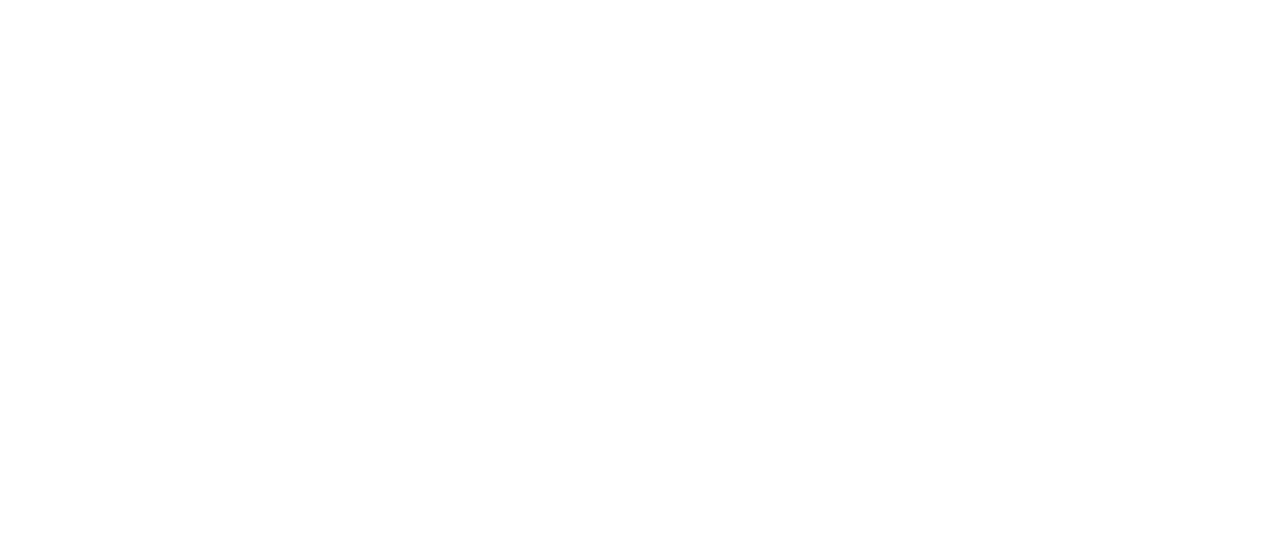
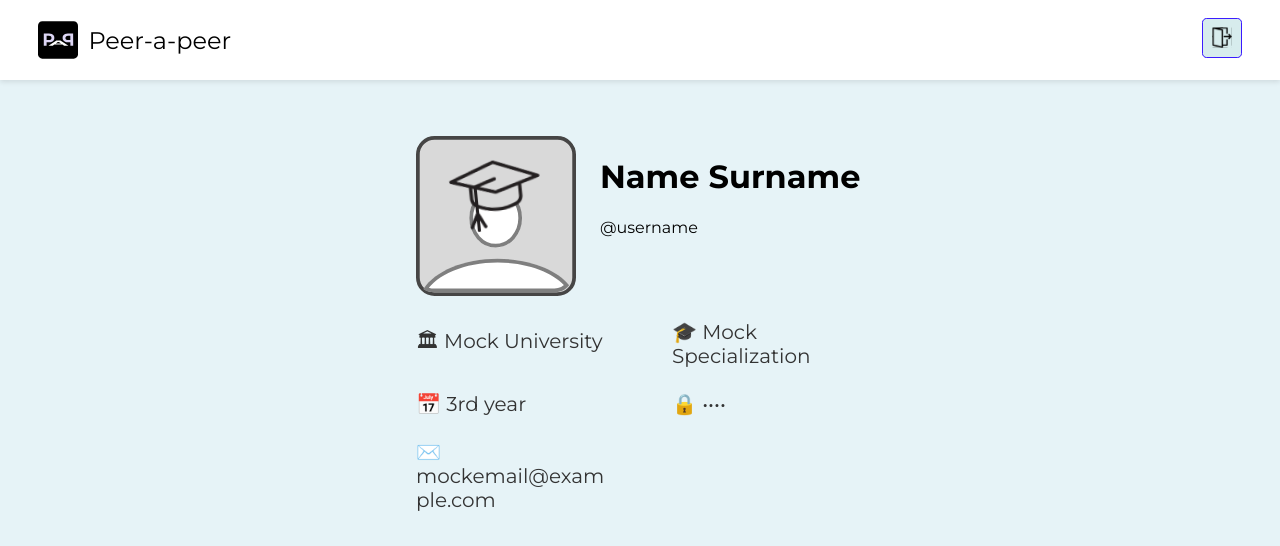
Before and after one commit to StrivingToAdoniss/PEER-tutoring-platform, a React (Create React App) app in the folder frontend/: page /profile in a window 1280 px wide. Before the commit this address had no page. Shown: the top 546 px of the page. Built offline with nearby package versions, Linux system fonts and the light colour scheme; no server answers.

Commit message:
Added profile page

```diff
--- a/frontend/src/App.js
+++ b/frontend/src/App.js
@@ -2,6 +2,7 @@
 import Home from './pages/Home';
 import LogIn from './pages/LogIn';
 import SignUp from './pages/SignUp';
+import ProfilePage from './pages/ProfilePage';
 
 
 function App() {
@@ -11,6 +12,7 @@
         <Route path="/" element={<Home />} />
         <Route path="/login" element={<LogIn />} />  {/* Route for login */}
         <Route path="/signup" element={<SignUp />} />  {/* Route for SignUp */}
+        <Route path="/profile" element={<ProfilePage />} />
     </Routes>
     </Router>
   );
--- /dev/null
+++ b/frontend/src/pages/ProfilePage.js
@@ -0,0 +1,121 @@
+import React, { useEffect, useState } from 'react';
+import axios from 'axios';
+import { useNavigate } from 'react-router-dom';
+import logo from '../assets/Global/logo.svg';
+import defaultProfilePicture from '../assets/ProfilePage/default_profile_pic.svg'; // Fallback image
+import '../styles/ProfilePage.css';
+import logoutIcon from '../assets/ProfilePage/logout_button.svg';
+
+const ProfilePage = () => {
+    const navigate = useNavigate();
+    const [userData, setUserData] = useState({
+      name: 'Name Surname',
+      username: '@username',
+      university: 'Mock University',
+      specialization: 'Mock Specialization',
+      year: '3rd year',
+      password: '••••',
+      email: 'mockemail@example.com',
+      photo_url: defaultProfilePicture,
+      role: 'STUDENT', // Role can be TUTOR or STUDENT
+      subject: 'Mock Subject',
+      confirmation_file: 'mock_certificate.pdf',
+    });
+
+    const handleLogoClick = () => {
+        navigate('/'); // Redirect to the main page
+    };
+
+    const baseURL = process.env.REACT_APP_BASE_URL;
+
+    useEffect(() => {
+      const fetchUserData = async () => {
+        try {
+          const token = localStorage.getItem('accessToken');
+          const response = await axios.get(`${baseURL}/accounts/profile`, {
+            headers: { Authorization: `Bearer ${token}` },
+          });
+
+          const data = response.data;
+          setUserData({
+            name: data.name || 'Name Surname',
+            username: data.username || '@username',
+            university: data.university || 'Mock University',
+            specialization: data.specialization || 'Mock Specialization',
+            year: data.year || '3rd year',
+            password: '••••',
+            email: data.email || 'mockemail@example.com',
+            photo_url: data.photo_url || defaultProfilePicture,
+            role: data.role || 'STUDENT',
+            subject: data.subject || 'Mock Subject',
+            confirmation_file: data.confirmation_file || 'mock_certificate.pdf',
+          });
+        } catch (error) {
+          console.error('Failed to fetch user data:', error);
+        }
+      };
+
+      fetchUserData();
+    }, []);
+
+    const handleLogout = () => {
+      localStorage.removeItem('accessToken');
+      localStorage.removeItem('refreshToken');
+      navigate('/login');
+    };
+
+    return (
+        <div className="profile-page">
+        {/* Sticky Navbar */}
+        <nav className="navbar">
+        <div className="navbar-logo" onClick={handleLogoClick} style={{ cursor: 'pointer' }}>
+          <img src={logo} alt="Logo" className="logo-image" />
+          <span className="logo-text">Peer-a-peer</span>
+        </div>
+        <div className="logout-button" onClick={handleLogout}>
+          <img src={logoutIcon} alt="Log out" />
+        </div>
+      </nav>
+        {/* Profile Section */}
+        <div className="profile-container">
+            <div className="profile-header">
+            <img
+                src={userData.photo_url}
+                alt="Profile"
+                className="profile-picture"
+            />
+            <div>
+                <h1>{userData.name}</h1>
+                <p className="username">{userData.username}</p>
+            </div>
+            </div>
+
+            <div className="profile-details">
+            <p>🏛 {userData.university}</p>
+            <p>🎓 {userData.specialization}</p>
+            <p>📅 {userData.year}</p>
+            <p>🔒 {userData.password}</p>
+            <p>✉️ {userData.email}</p>
+
+            {userData.role === 'TUTOR' && (
+                <>
+                <p>📚 Subject: {userData.subject}</p>
+                <p>
+                    🏅 Certificate:{' '}
+                    <a
+                    href={`${baseURL}/files/${userData.confirmation_file}`}
+                    download
+                    className="certificate-link"
+                    >
+                    {userData.confirmation_file}
+                    </a>
+                </p>
+                </>
+            )}
+            </div>
+        </div>
+        </div>
+    );
+  };
+
+  export default ProfilePage;
--- /dev/null
+++ b/frontend/src/styles/ProfilePage.css
@@ -0,0 +1,151 @@
+.profile-page {
+    font-family: 'Montserrat', sans-serif;
+    background-color: #e6f3f7;
+    min-height: 100vh;
+    margin: 0;
+    display: flex;
+    flex-direction: column;
+  }
+
+  /* Sticky Navbar */
+  .navbar {
+    display: flex;
+    justify-content: space-between;
+    align-items: center;
+    position: sticky;
+    top: 0;
+    background-color: white;
+    padding: 2vh 3vw; /* Relative padding */
+    box-shadow: 0 2px 5px rgba(0, 0, 0, 0.1);
+  }
+
+  .logo-image {
+    height: 6vh; /* Adjusts with viewport height */
+  }
+
+  .logout-button img {
+    cursor: pointer;
+    height: 5vh;
+  }
+
+  /* Profile Container */
+  .profile-container {
+    display: flex;
+    flex-direction: column;
+    align-items: center;
+    margin: 5vh auto; /* Responsive margin */
+    padding: 2vh;
+    max-width: 35vw; /* Profile content width: 35% of the viewport width */
+    min-height: 70vh;
+  }
+
+  /* Profile Header */
+  .profile-header {
+    display: flex;
+    align-items: flex-start;
+    gap: 3vh;
+    width: 100%;
+  }
+
+  .profile-picture {
+    width: 20vh; /* Profile picture size relative to viewport height */
+    height: 20vh;
+    border-radius: 15px;
+    object-fit: cover;
+  }
+
+  /* Profile Details with Symmetrical Rows */
+  .profile-details {
+    display: grid;
+    grid-template-columns: 1fr 1fr; /* Two columns */
+    gap: 3vh 5vw; /* Vertical and horizontal spacing */
+    margin-top: 3vh;
+    width: 100%;
+  }
+
+  .profile-details h1,
+  .profile-details .username {
+    grid-column: span 2; /* Ensure they span both columns */
+    margin-bottom: 2vh;
+  }
+
+  .profile-details p {
+    display: flex;
+    align-items: center; /* Keep emoji and text vertically aligned */
+    gap: 1vw; /* Spacing between emoji and text */
+    font-size: 2.5vh;
+    color: #333;
+    margin: 0;
+    overflow-wrap: break-word; /* Ensure long text wraps properly */
+    word-break: break-word; /* Breaks the text if no space is found */
+  }
+
+
+  .profile-details h1 {
+    font-size: 4vh; /* Larger name size */
+    margin: 0;
+  }
+
+  .profile-details .username {
+    font-size: 2.8vh;
+    color: #777;
+  }
+
+  .certificate-link {
+    text-decoration: underline;
+    color: #007bff;
+  }
+
+  .certificate-link:hover {
+    color: #0056b3;
+  }
+
+  /* Responsive Adjustments */
+  @media (max-width: 1024px) {
+    .profile-container {
+      max-width: 50vw;
+    }
+
+    .profile-picture {
+      width: 18vh;
+      height: 18vh;
+    }
+
+    .profile-details {
+      grid-template-columns: 1fr; /* Switch to single column */
+      gap: 2vh;
+      text-align: center;
+    }
+
+    .profile-details p {
+      justify-content: center;
+    }
+  }
+
+  @media (max-width: 768px) {
+    .profile-container {
+      max-width: 70vw;
+    }
+
+    .profile-picture {
+      width: 15vh;
+      height: 15vh;
+    }
+  }
+
+  @media (max-width: 480px) {
+    .profile-details p {
+      font-size: 2vh; /* Reduce font size for smaller screens */
+      gap: 1.5vw; /* Adjust spacing for smaller screens */
+    }
+
+
+    .profile-picture {
+      width: 12vh;
+      height: 12vh;
+    }
+
+    .profile-details p {
+      font-size: 2vh;
+    }
+  }
```
Also changed, not shown: frontend/src/assets/ProfilePage/default_profile_pic.svg (added), frontend/src/assets/ProfilePage/logout_button.svg (added).
